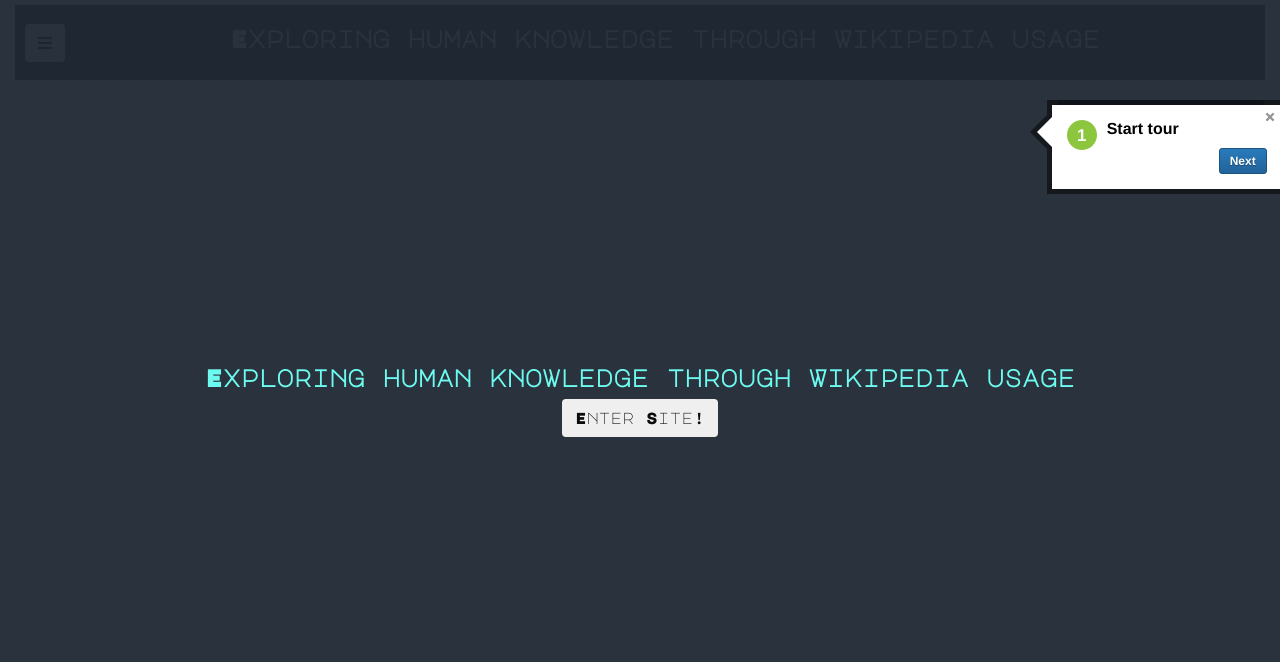
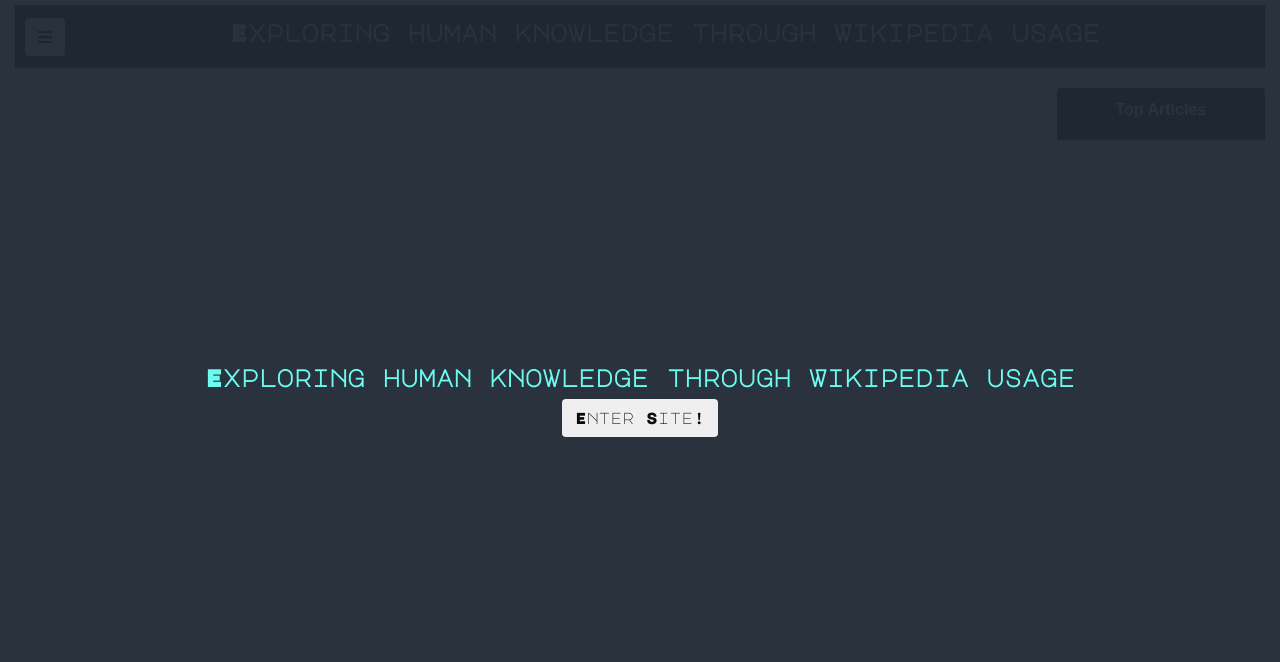
Before and after one commit to justcho5/data_viz, a plain HTML site: page index.html in a window 1280 px wide. Drawn offline with nearby package versions, Linux system fonts and the light colour scheme; no server answers.

Commit message:
Start tour on button click.

```diff
--- a/assets/js/tour.js
+++ b/assets/js/tour.js
@@ -202,6 +202,8 @@ let tour = {
 
 // Start the tour!
 $(document).ready(function() {
+    $("#enter-site-button").on("click", function() {
 
-    hopscotch.startTour(tour);
+        hopscotch.startTour(tour);
+    });
 });
--- a/assets/style/style.css
+++ b/assets/style/style.css
@@ -69,7 +69,7 @@ body {
 	color: #FBFBFB;
 	font-weight: bold !important;
 	align-items:center;
-	height: 75px;
+	height: 8%;
 }
 
 #inter-row {
@@ -357,7 +357,9 @@ div.tooltip > div {
 /*------------Right panel---------------*/
 
 #right-panel{
-    margin-top: 20px;}
+
+    margin-top: 20px;
+}
 
 #list-top-articles li:not(#list-top-articles-title){
 
--- a/index.html
+++ b/index.html
@@ -71,8 +71,6 @@
 	<div id="level-1-container" class="container-fluid">
 		<div id="first-page" class="row no-gutters full-width">
 			<div class="col-sm-12">
-
-
 
 				<div>
 					<h4 vertical-align="middle", style = "font-weight:bold;">
@@ -255,7 +253,7 @@
 			    </div>
 		  	</div>
 
-	      <svg oncontextmenu="return false;" id="scatterplot" viewBox="-15 -10 425 320" width="100%" height="100%" preserveAspectRatio="none"></svg>
+	      <svg oncontextmenu="return false;" id="scatterplot" viewBox="-15 -10 425 320" width="100%" height="98%" preserveAspectRatio="none"></svg>
 
 	    </div>
 
```
